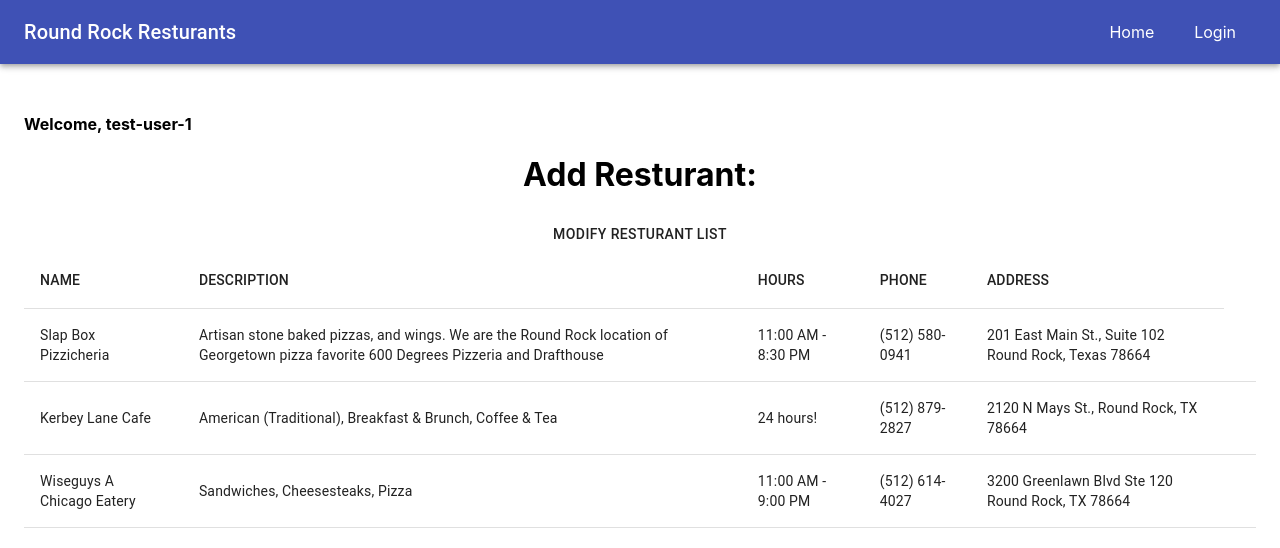
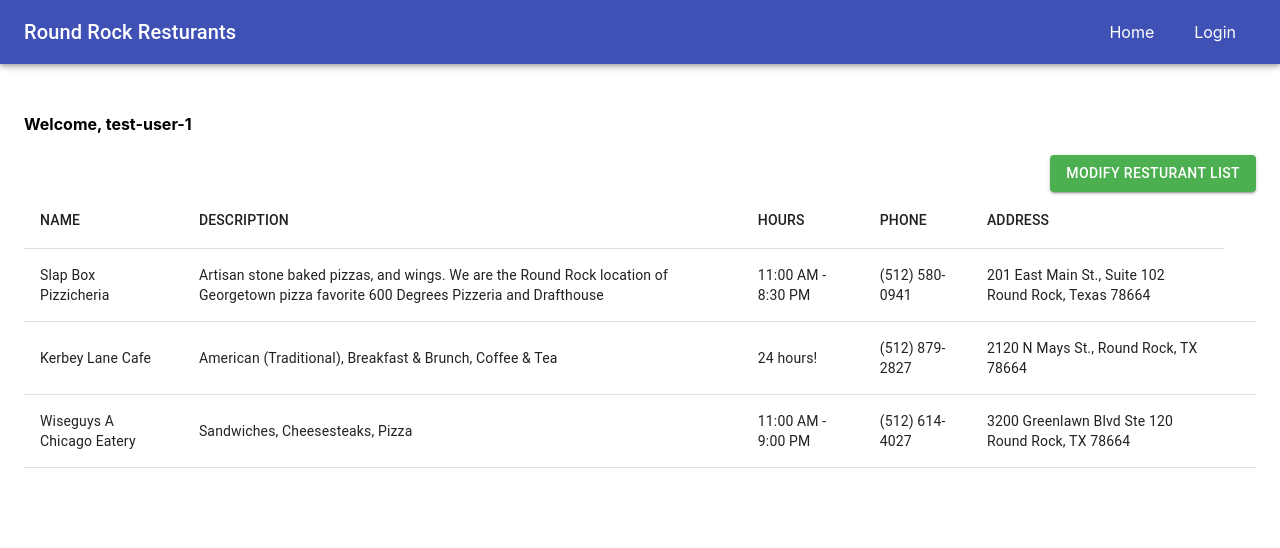
Before and after one commit to JillMOry/SmallBiz_checkpoint, a React (Create React App) app: page / in a window 1280 px wide. Shown: the top 548 px of the page. Built offline with nearby package versions, Linux system fonts and the light colour scheme.

Commit message:
small css changes

```diff
--- a/package.json
+++ b/package.json
@@ -9,6 +9,8 @@
     "@testing-library/react": "^9.5.0",
     "@testing-library/user-event": "^7.2.1",
     "cookie": "^0.4.1",
+    "google-map-react": "^1.1.7",
+    "google-maps-react": "^2.0.6",
     "react": "^16.13.1",
     "react-dom": "^16.13.1",
     "react-input-mask": "^2.0.4",
--- a/src/Router.js
+++ b/src/Router.js
@@ -27,8 +27,8 @@ const ProtectedRoute = ({ component: Component, ...rest }) => {
 const Router = () => {
 	return (
 		<Switch>
+			<Route exact path="/" component={Listings} />
 			<Route path="/details/:id" component={Details} />
-			<Route exact path="/" component={Listings} />
 			<ProtectedRoute path="/remove" component={RemoveListing} />
 			<ProtectedRoute path="/newlisting" component={NewListing} />
 			<Route path="/login" component={Login} />
--- a/src/componets/Listings.js
+++ b/src/componets/Listings.js
@@ -4,7 +4,6 @@ import { Link } from "react-router-dom";
 import {
 	Container,
 	Button,
-	CardActions,
 	Table,
 	TableBody,
 	TableCell,
@@ -20,11 +19,11 @@ const Listings = (props) => {
 	return (
 		<Container maxWidth="lg" className="car-container">
 			<h4>Welcome, {props.user.username}</h4>
-			<div style={{ textAlign: "center" }}>
-				<h1>Add Resturant:</h1>
-
+			<div style={{ textAlign: "right" }}>
 				<Link to={`/removelisting`}>
-					<Button>Modify Resturant List</Button>
+					<Button variant="contained" className="add-car">
+						Modify Resturant List
+					</Button>
 				</Link>
 			</div>
 			<Table>
--- a/src/componets/Login.js
+++ b/src/componets/Login.js
@@ -64,3 +64,4 @@ class Login extends Component {
 }
 
 export default Login;
+//
--- a/src/componets/Navigation.js
+++ b/src/componets/Navigation.js
@@ -1,6 +1,6 @@
 import React from "react";
 import { AppBar, Toolbar, Typography } from "@material-ui/core";
-import MenuIcon from "@material-ui/icons/Menu";
+
 import { Link } from "react-router-dom";
 
 const Navigation = () => {
```
Also changed, not shown: 1 other file (tests, documents, lock files or other folders).
